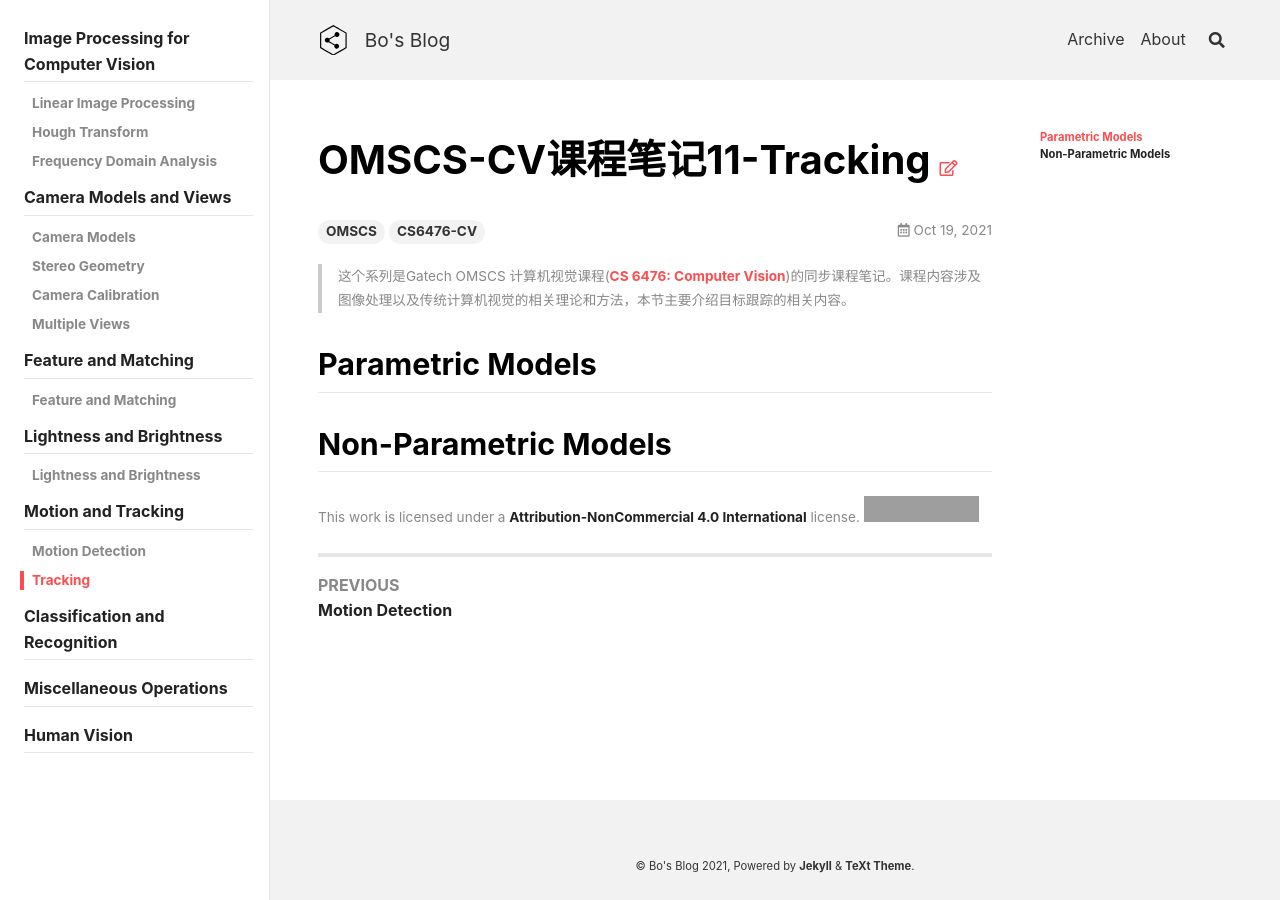
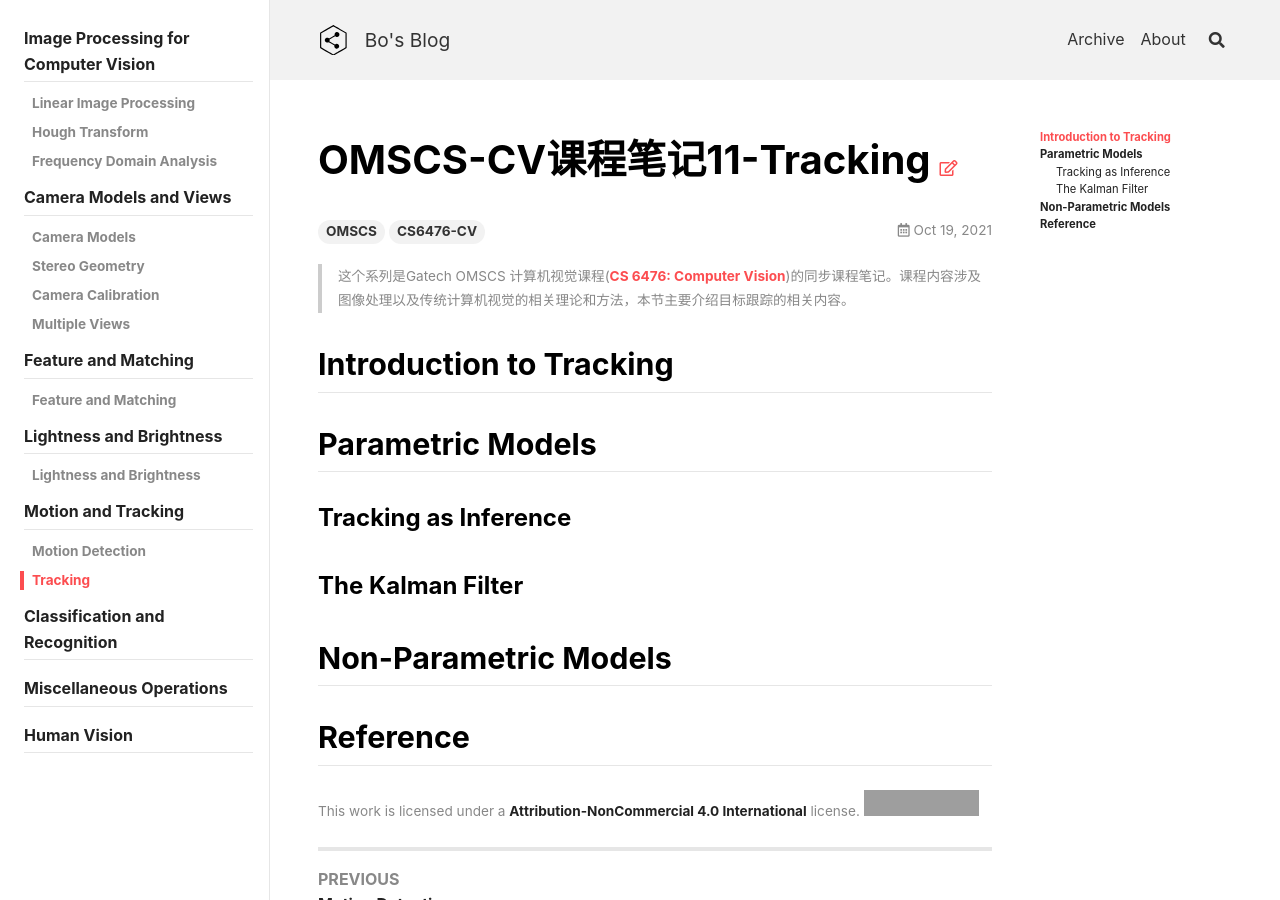
Before and after one commit to peng00bo00/peng00bo00_previous_blog, a Jekyll site: the page built from _posts/2021-10-19-OMSCS-CV-NOTES-11.md, in a window 1280 px wide. Built offline with Jekyll 4.4.1, drawn with Linux system fonts in a browser that asks for light colours; nearby versions of some CDN libraries; grey boxes are pictures that could not be loaded.

Commit message:
Update 2021-10-19-OMSCS-CV-NOTES-11.md

```diff
--- a/_posts/2021-10-19-OMSCS-CV-NOTES-11.md
+++ b/_posts/2021-10-19-OMSCS-CV-NOTES-11.md
@@ -12,6 +12,14 @@ sidebar:
 > 这个系列是Gatech OMSCS 计算机视觉课程([CS 6476: Computer Vision](https://omscs.gatech.edu/cs-6476-computer-vision))的同步课程笔记。课程内容涉及图像处理以及传统计算机视觉的相关理论和方法，本节主要介绍目标跟踪的相关内容。
 <!--more-->
 
+## Introduction to Tracking
+
 ## Parametric Models
 
+### Tracking as Inference
+
+### The Kalman Filter
+
 ## Non-Parametric Models
+
+## Reference
```
